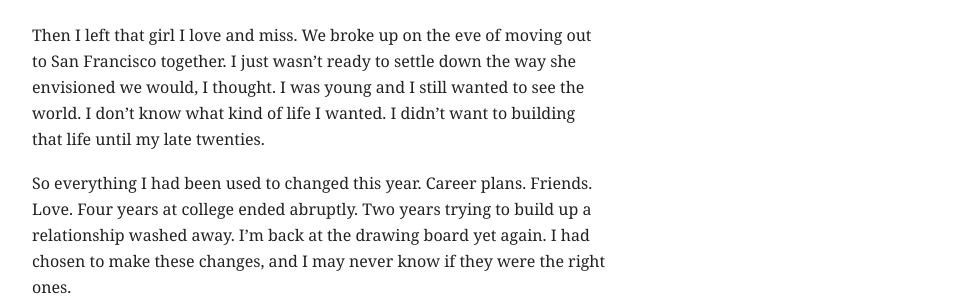
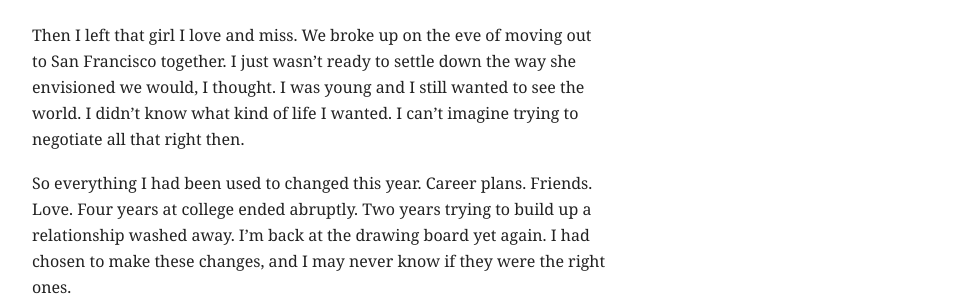
Before and after one commit to mbwong/mbwong.github.com, a Jekyll site: the page built from _posts/2012-11-11-turning-23.md, in a window 1280 px wide and 900 px high, scrolled down 382 px. Shown: the part 236-532 px from the top of the window, without its empty margins (160-1115 px from the left). Built offline with Jekyll 4.4.1, drawn with Linux system fonts in a browser that asks for light colours.

Commit message:
Update _posts/2012-11-11-turning-23.md

```diff
--- a/_posts/2012-11-11-turning-23.md
+++ b/_posts/2012-11-11-turning-23.md
@@ -16,7 +16,7 @@
 
 I also moved to San Francisco knowing few people, far away from most of the close friends I had growing up. I've wanted to live here since high school. The tech industry was here. Lots of data science was here. I wanted to come out here to be close to what I was interested in.
 
-Then I left that girl I love and miss. We broke up on the eve of moving out to San Francisco together. I just wasn't ready to settle down the way she envisioned we would, I thought. I was young and I still wanted to see the world. I don't know what kind of life I wanted. I didn't want to building that life until my late twenties.
+Then I left that girl I love and miss. We broke up on the eve of moving out to San Francisco together. I just wasn't ready to settle down the way she envisioned we would, I thought. I was young and I still wanted to see the world. I didn't know what kind of life I wanted. I can't imagine trying to negotiate all that right then.
 
 So everything I had been used to changed this year. Career plans. Friends. Love. Four years at college ended abruptly. Two years trying to build up a relationship washed away. I'm back at the drawing board yet again. I had chosen to make these changes, and I may never know if they were the right ones.
 
```
